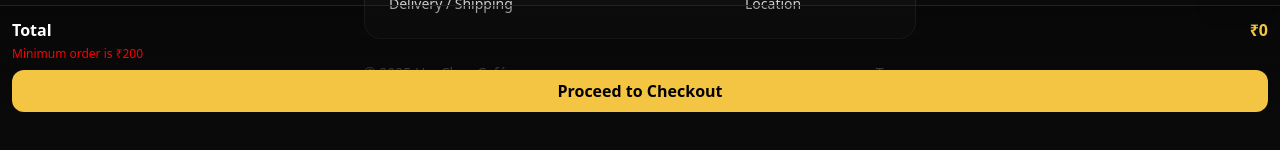
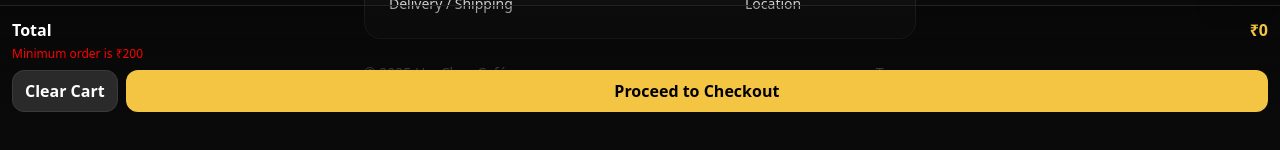
Before and after one commit to Ayushman158/hoychoy-cafe-new, a React (Vite) app: page / in a window 1280 px wide. Shown: the part 676-826 px from the top of the page. Built offline with nearby package versions, Linux system fonts and the light colour scheme; no server answers; the database is empty.

Commit message:
Add Clear Cart buttons in Checkout and Menu; clears state and localStorage

```diff
--- a/src/components/Checkout.jsx
+++ b/src/components/Checkout.jsx
@@ -32,6 +32,7 @@ export default function Checkout({cart, setCart, onBack, onSubmit}){
 
   function dec(id){setCart(c=>{const v=(c[id]||0)-1;const n={...c};if(v<=0) delete n[id]; else n[id]=v;return n;});}
   function inc(id){console.log('Incrementing item in cart:', id);console.log('Current cart:', cart);setCart(c=>({...c,[id]:(c[id]||0)+1}));}
+  function clearCart(){ setCart({}); try{ localStorage.removeItem('hc_cart'); }catch{} }
 
   async function capture(){
     setGeoError("");
@@ -196,6 +197,8 @@ export default function Checkout({cart, setCart, onBack, onSubmit}){
           ))}
         </ul>
         <div className="border-t border-[#222] my-2"/>
+        <button className="btn" type="button" onClick={clearCart}>Clear Cart</button>
+        <div className="border-t border-[#222] my-2"/>
         <div className="row"><span>Subtotal</span><span className="price">₹{total}</span></div>
         <div className="row"><span>GST (5%)</span><span className="price">₹{gst}</span></div>
         <div className="row"><span>Delivery Fee</span><span className="price">₹{deliveryFee}</span></div>
--- a/src/components/Menu.jsx
+++ b/src/components/Menu.jsx
@@ -274,7 +274,10 @@ const NonVegIcon = () => (
           <span>Total</span><span className="price">₹{cartTotal}</span>
         </div>
         {cartTotal<200 && <div className="text-error text-xs mt-1">Minimum order is ₹200</div>}
-        <button className={`btn w-full mt-2 ${appReason==='CLOSED_BY_OWNER' ? 'btn-disabled' : 'btn-primary'}`} disabled={appReason==='CLOSED_BY_OWNER'} onClick={handleProceed}>Proceed to Checkout</button>
+        <div className="flex gap-2 mt-2">
+          <button className="btn" type="button" onClick={()=>{ setCart({}); try{ localStorage.removeItem('hc_cart'); }catch{} }}>Clear Cart</button>
+          <button className={`btn flex-1 ${appReason==='CLOSED_BY_OWNER' ? 'btn-disabled' : 'btn-primary'}`} disabled={appReason==='CLOSED_BY_OWNER'} onClick={handleProceed}>Proceed to Checkout</button>
+        </div>
       </div>
     </main>
   );
```
